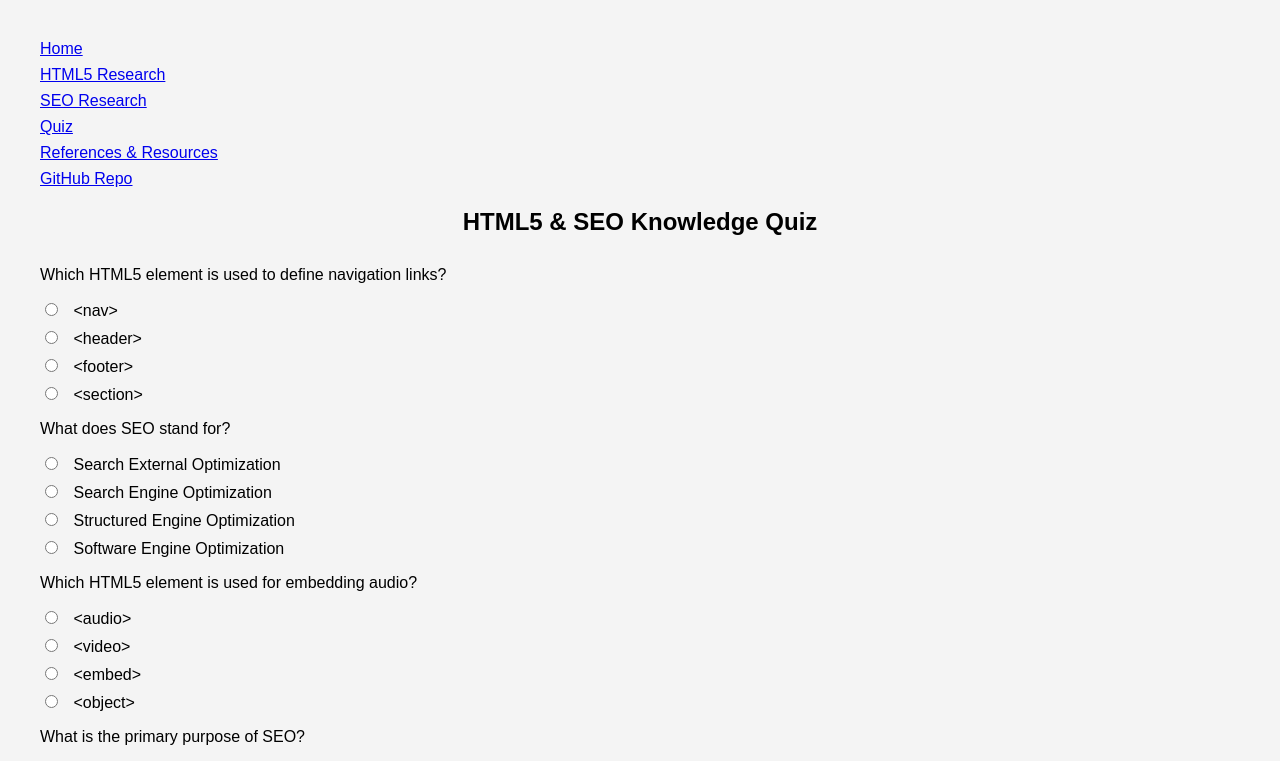
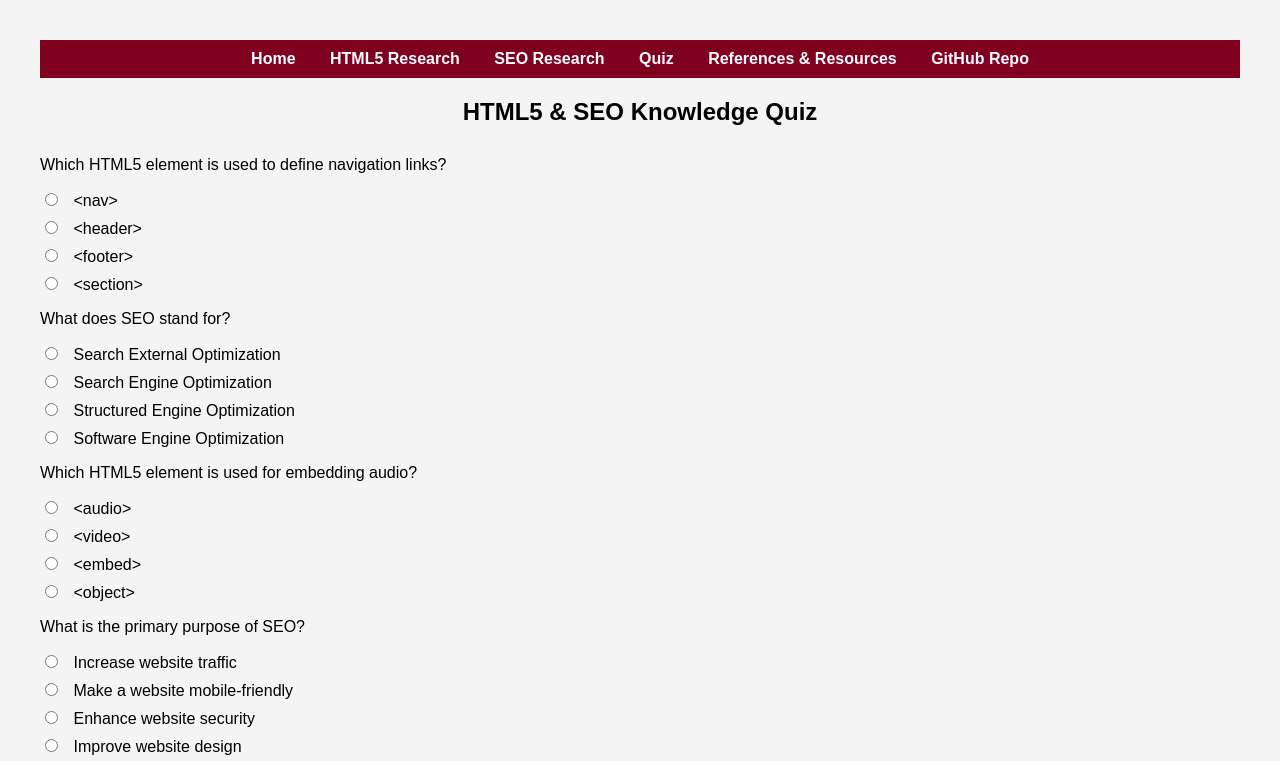
Before and after one commit to ajpalmer22/ajpalmer22.github.io, a plain HTML site: page quiz.html in a window 1280 px wide. Shown: the top 761 px of the page. Drawn offline with Linux system fonts and the light colour scheme.

Commit message:
Update quiz.html

```diff
--- a/quiz.html
+++ b/quiz.html
@@ -4,6 +4,22 @@
   <meta charset="UTF-8">
   <title>HTML5 & SEO Knowledge Quiz</title>
   <style>
+    .top-banner {
+    background-color: #800020; /* Burgundy */
+    padding: 10px 0;
+    text-align: center;
+}
+
+.top-banner nav a {
+    color: white;
+    text-decoration: none;
+    margin: 0 15px;
+    font-weight: bold;
+}
+
+.top-banner nav a:hover {
+    text-decoration: underline;
+}
 body {
         font-family: Arial, sans-serif;
         margin: 40px;
@@ -68,16 +84,16 @@ body {
 </head>
 <body>
     <header>
-        <nav>
-            <ul>
-                <li><a href="index.html">Home</a></li>
-                <li><a href="topic1.html">HTML5 Research</a></li>
-                <li><a href="topic2.html">SEO Research</a></li>
-                <li><a href="quiz.html">Quiz</a></li>
-                <li><a href="resources.html">References & Resources</a></li>
-                <li><a href="https://github.com/ajpalmer22/ajpalmer22.github.io" target="_blank">GitHub Repo</a></li>
-            </ul>
-        </nav>
+        <div class="top-banner">
+            <nav>
+                <a href="index.html">Home</a>
+                <a href="html5-research.html">HTML5 Research</a>
+                <a href="seo-research.html">SEO Research</a>
+                <a href="quiz.html">Quiz</a>
+                <a href="references.html">References & Resources</a>
+                <a href="https://github.com/yourusername" target="_blank">GitHub Repo</a>
+            </nav>
+        </div>
     </header>
   <div id="quiz-wrapper">
     <h2>HTML5 & SEO Knowledge Quiz</h2>
```
